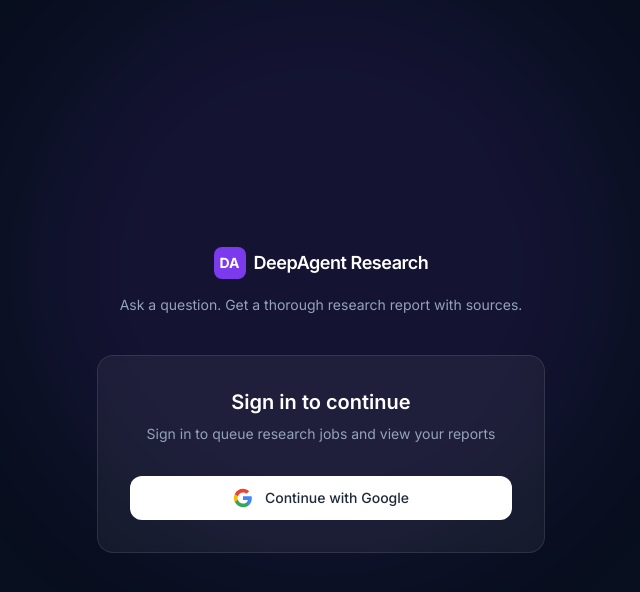
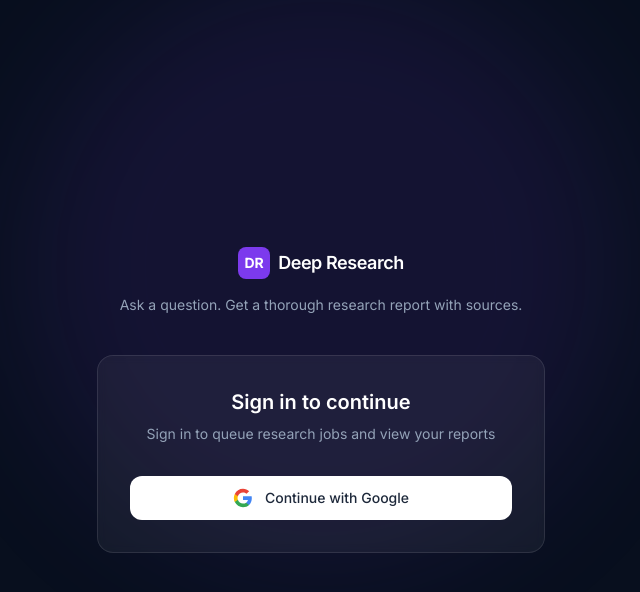
Before and after one commit to Yash-KK/deep-research, a React (Vite) app in the folder frontend/: page /login in a window 1280 px wide. Shown: the top 592 px of the page, without its empty margins (319-959 px from the left). Built offline with nearby package versions, Linux system fonts and the light colour scheme; no server answers.

Commit message:
DR instead of DA

```diff
--- a/frontend/src/components/JobCard.tsx
+++ b/frontend/src/components/JobCard.tsx
@@ -68,7 +68,7 @@
             <p className="text-xs text-violet-500 mt-2 italic">
               {job.status === "pending"
                 ? "Waiting for a worker to pick this up…"
-                : "DeepAgent is searching the web and synthesising results…"}
+                : "Gathering sources and writing your report…"}
             </p>
           )}
 
--- a/frontend/src/components/Sidebar.tsx
+++ b/frontend/src/components/Sidebar.tsx
@@ -1,4 +1,12 @@
-import { BookOpen, ExternalLink, FileText, Globe, LogOut, MessageSquare, Telescope } from "lucide-react";
+import {
+  BookOpen,
+  ExternalLink,
+  FileText,
+  Globe,
+  LogOut,
+  MessageSquare,
+  Telescope,
+} from "lucide-react";
 import { useCallback, useEffect, useState } from "react";
 import { useNavigate } from "react-router-dom";
 import { getTavilyUsage, TavilyUsage } from "../api/tavily";
@@ -76,11 +84,11 @@
       <div className="px-5 py-6 border-b border-white/5 flex-shrink-0">
         <div className="flex items-center gap-2.5">
           <span className="w-7 h-7 rounded-lg bg-violet-600 flex items-center justify-center text-white font-bold text-xs">
-            DA
+            DR
           </span>
           <div>
             <p className="text-white text-sm font-semibold leading-none">
-              DeepAgent
+              Deep Research
             </p>
           </div>
         </div>
@@ -220,13 +228,13 @@
           Reference
         </p>
         <a
-          href="https://docs.langchain.com/oss/python/deepagents/overview"
+          href="https://python.langchain.com/docs/concepts/lcel/"
           target="_blank"
           rel="noopener noreferrer"
-          title="LangChain Deep Agents documentation"
+          title="LangChain Expression Language (LCEL) documentation"
           className="inline-flex items-center gap-1.5 text-slate-400 hover:text-violet-300 text-xs transition-colors"
         >
-          Deep Agents overview
+          LCEL overview
           <ExternalLink size={11} className="flex-shrink-0 opacity-70" />
         </a>
       </div>
--- a/frontend/src/pages/AuthPage.tsx
+++ b/frontend/src/pages/AuthPage.tsx
@@ -66,11 +66,11 @@
           <div className="text-center mb-10">
             <div className="inline-flex items-center gap-2 mb-4">
               <span className="w-8 h-8 rounded-lg bg-violet-600 flex items-center justify-center text-white font-bold text-sm">
-                DA
+                DR
               </span>
 
               <span className="text-white font-semibold text-lg tracking-tight">
-                DeepAgent Research
+                Deep Research
               </span>
             </div>
 
```
